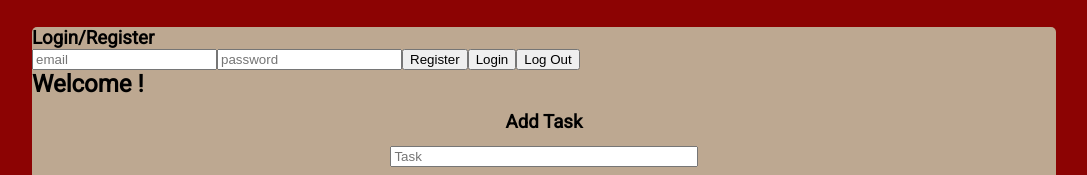
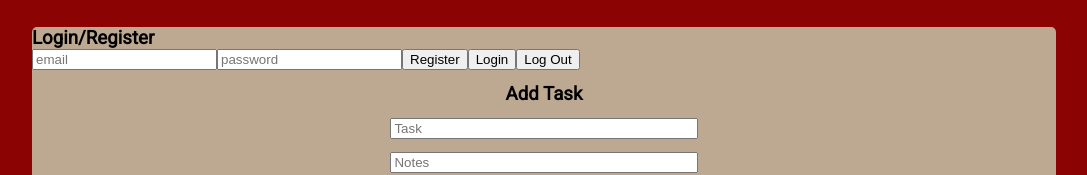
Before and after one commit to millennium-faulken/urgent, a React (Create React App) app: page / in a window 1280 px wide. Shown: the part 120-295 px from the top of the page, without its empty margins (96-1183 px from the left). Built offline with nearby package versions, Linux system fonts and the light colour scheme; no server answers; the database is empty; a web font is replaced by a local one.

Commit message:
display changes

```diff
--- a/src/Urgent.js
+++ b/src/Urgent.js
@@ -74,8 +74,8 @@ function Urgent() {
         <h1>URGENT!</h1>
       </div>
       <div className="taskContainer">
+        <Welcome />
         <Login />
-        <Welcome />
         <div className="taskInput">
           <h3>Add Task</h3>
           <input
--- a/src/Welcome.js
+++ b/src/Welcome.js
@@ -7,7 +7,13 @@ const Welcome = () => {
   const userName = currentUserEmail.substr(0, currentUserEmail.indexOf("@"));
   const displayName = userName.charAt(0).toUpperCase() + userName.slice(1);
 
-  return <h2>{`Welcome ${displayName}!`}</h2>;
+  return (
+
+    <h2>{currentUserEmail && `Welcome ${displayName}`}</h2>
+
+  );
+
+
 };
 
 export default Welcome;
```
